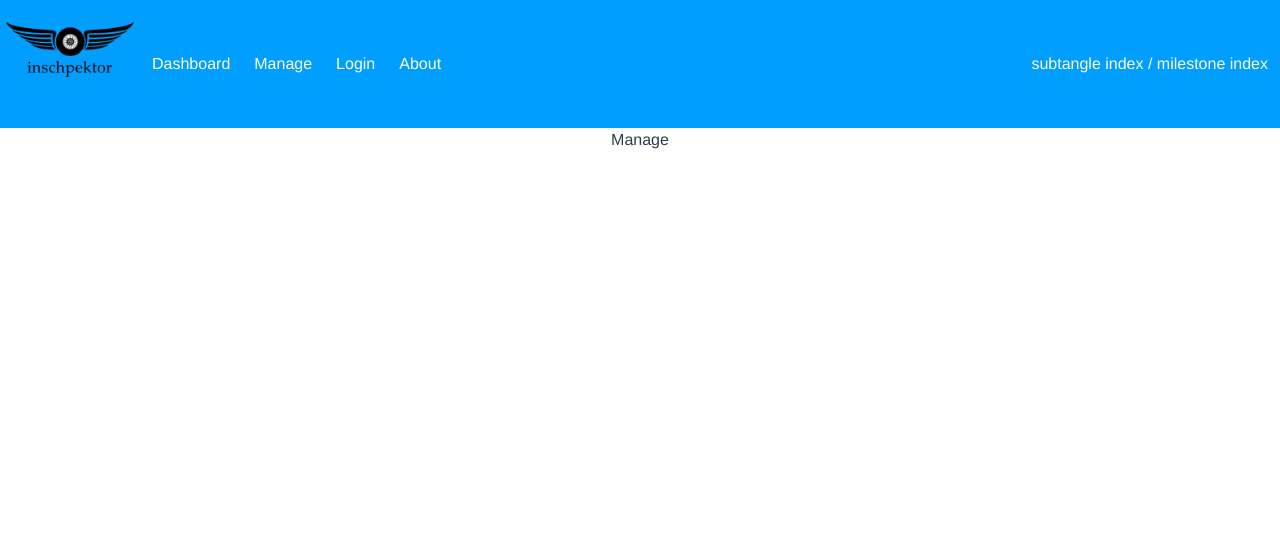
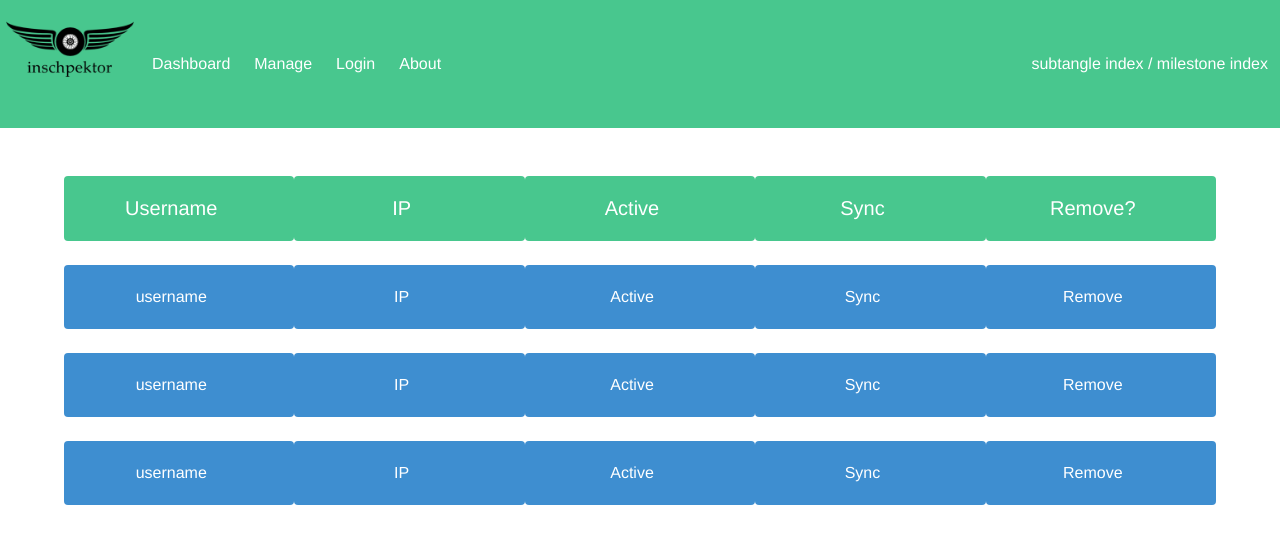
Before and after one commit to raphaellueckl/inschpektor, a Vue app: page /manage in a window 1280 px wide. Shown: the top 544 px of the page. Built offline with nearby package versions, Linux system fonts and the light colour scheme; sample sign-in values are in the browser's storage.

Commit message:
Layout to almost complete state

```diff
--- a/src/App.vue
+++ b/src/App.vue
@@ -1,12 +1,15 @@
 <template>
   <div id="app">
     <Menu/>
-    <transition name="fade">
-      <router-view/>
-    </transition>
+    <section class="section">
+      <div class="container">
+      <transition name="fade">
+        <router-view/>
+      </transition>
+      </div>
+    </section>
   </div>
 </template>
-
 
 <script>
   import Menu from './components/Menu'
@@ -23,7 +26,6 @@
     }
   };
 </script>
-
 
 <style>
   #app {
--- a/src/assets/sass/main.scss
+++ b/src/assets/sass/main.scss
@@ -1,5 +1,5 @@
 
 $nav-color: #009fff;
-$primary: $nav-color;
+//$primary: $nav-color;
 
 @import '~bulma/bulma';
--- a/src/components/About.vue
+++ b/src/components/About.vue
@@ -30,7 +30,6 @@
   </div>
 </template>
 
-
 <script>
   export default {
     name: 'About'
--- a/src/components/Dashboard.vue
+++ /dev/null
@@ -1,56 +0,0 @@
-<template>
-  <section class="section">
-    <div class="container">
-
-      <div class="tile is-ancestor">
-        <div class="tile is-vertical">
-          <div class="tile">
-
-            <div class="tile is-parent is-vertical">
-              <div v-for="(neighbor, index) in neighbors" v-if="index < neighbors.length / 3">
-                <Neighbor :id="index" />
-                <br>
-              </div>
-            </div>
-
-            <div class="tile is-parent is-vertical">
-              <div v-for="(neighbor, index) in neighbors"
-                   v-if="index >= neighbors.length / 3 && index < neighbors.length * 2 / 3">
-                <Neighbor :id="index" />
-                <br>
-              </div>
-            </div>
-
-            <div class="tile is-parent is-vertical">
-              <div v-for="(neighbor, index) in neighbors"
-                   v-if="index >= neighbors.length * 2 / 3">
-                <Neighbor :id="index" />
-                <br>
-              </div>
-            </div>
-
-          </div>
-        </div>
-      </div>
-    </div>
-  </section>
-</template>
-
-<script>
-  import Neighbor from './Neighbor.vue'
-
-  export default {
-    name: 'Dashboard',
-    components: {
-      Neighbor
-    },
-    data() {
-      return {
-        neighbors: ['a', 'b', 'c', 'd', 'e', 'f', 'g', 'h']
-      }
-    }
-  };
-</script>
-
-<style scoped>
-</style>
--- a/src/components/Menu.vue
+++ b/src/components/Menu.vue
@@ -1,5 +1,5 @@
 <template>
-  <nav class="navbar is-primary" role="navigation" aria-label="main navigation">
+  <nav class="navbar is-success" role="navigation" aria-label="main navigation">
     <router-link to="/" class="navbar-brand">
       <figure class="image is-128x128" style="margin-left: 6px; margin-right: 6px">
         <img src="@/assets/logo.png">
--- /dev/null
+++ b/src/components/dashboard/Dashboard.vue
@@ -0,0 +1,51 @@
+<template>
+  <div class="tile is-ancestor">
+    <div class="tile is-vertical">
+      <div class="tile">
+
+        <div class="tile is-parent is-vertical">
+          <div v-for="(neighbor, index) in neighbors" v-if="index < neighbors.length / 3">
+            <Neighbor :id="index"/>
+            <br>
+          </div>
+        </div>
+
+        <div class="tile is-parent is-vertical">
+          <div v-for="(neighbor, index) in neighbors"
+               v-if="index >= neighbors.length / 3 && index < neighbors.length * 2 / 3">
+            <Neighbor :id="index"/>
+            <br>
+          </div>
+        </div>
+
+        <div class="tile is-parent is-vertical">
+          <div v-for="(neighbor, index) in neighbors"
+               v-if="index >= neighbors.length * 2 / 3">
+            <Neighbor :id="index"/>
+            <br>
+          </div>
+        </div>
+
+      </div>
+    </div>
+  </div>
+</template>
+
+<script>
+  import Neighbor from './Neighbor.vue'
+
+  export default {
+    name: 'Dashboard',
+    components: {
+      Neighbor
+    },
+    data() {
+      return {
+        neighbors: ['a', 'b', 'c', 'd', 'e', 'f', 'g', 'h']
+      }
+    }
+  };
+</script>
+
+<style scoped>
+</style>
--- a/src/components/Neighbor.vue
+++ b/src/components/dashboard/Neighbor.vue
@@ -21,7 +21,6 @@
   </article>
 </template>
 
-
 <script>
   export default {
     name: 'Neighbor',
@@ -34,7 +33,6 @@
   }
 </script>
 
-
 <style scoped>
   .align__right {
     float: right
--- a/src/components/Manage.vue
+++ b/src/components/manage/Manage.vue
@@ -1,18 +1,20 @@
 <template>
   <div>
-    <p>
-      Manage
-    </p>
+    <NeighborTable />
   </div>
 </template>
 
 <script>
+import NeighborTable from './NeighborTable';
+
 export default {
-  name: 'Manage'
+  name: 'Manage',
+  components: {
+    NeighborTable
+  }
 }
 </script>
 
-<!-- Add "scoped" attribute to limit CSS to this component only -->
 <style scoped>
 h3 {
   margin: 40px 0 0;
--- /dev/null
+++ b/src/components/manage/NeighborRow.vue
@@ -0,0 +1,41 @@
+<template>
+  <div class="tile is-ancestor">
+    <div class="tile is-parent">
+      <article class="tile is-child notification is-info">
+        <div class="content">
+          username
+        </div>
+      </article>
+      <article class="tile is-child notification is-info">
+        <div class="content">
+          IP
+        </div>
+      </article>
+      <article class="tile is-child notification is-info">
+        <div class="content">
+          Active
+        </div>
+      </article>
+      <article class="tile is-child notification is-info">
+        <div class="content">
+          Sync
+        </div>
+      </article>
+      <article class="tile is-child notification is-info">
+        <div class="content">
+          Remove
+        </div>
+      </article>
+    </div>
+  </div>
+</template>
+
+<script>
+  export default {
+    name: 'NeighborRow',
+    props: ['neighbor']
+  }
+</script>
+
+<style scoped>
+</style>
--- /dev/null
+++ b/src/components/manage/NeighborTable.vue
@@ -0,0 +1,44 @@
+<template>
+  <div>
+    <div class="tile is-ancestor">
+      <div class="tile is-parent">
+        <article class="tile is-child notification is-success">
+          <p class="subtitle">Username</p>
+        </article>
+        <article class="tile is-child notification is-success">
+          <p class="subtitle">IP</p>
+        </article>
+        <article class="tile is-child notification is-success">
+          <p class="subtitle">Active</p>
+        </article>
+        <article class="tile is-child notification is-success">
+          <p class="subtitle">Sync</p>
+        </article>
+        <article class="tile is-child notification is-success">
+          <p class="subtitle">Remove?</p>
+        </article>
+      </div>
+    </div>
+    <NeighborRow v-for="neighbor in neighbors" neighbor="neighbor"/>
+  </div>
+</template>
+
+<script>
+  import NeighborRow from './NeighborRow';
+
+  export default {
+    name: 'NeighborTable',
+    components: {
+      NeighborRow
+    },
+    data() {
+      return {
+        neighbors: [1, 2, 3]
+      }
+    }
+  }
+</script>
+
+<style scoped>
+
+</style>
--- a/src/router.js
+++ b/src/router.js
@@ -1,8 +1,8 @@
 import Vue from 'vue'
 import Router from 'vue-router'
 import About from './components/About.vue'
-import Manage from './components/Manage.vue'
-import Dashboard from './components/Dashboard.vue'
+import Manage from './components/manage/Manage.vue'
+import Dashboard from './components/dashboard/Dashboard.vue'
 import Login from './components/Login.vue'
 import NotFound from './components/NotFound.vue'
 
```
